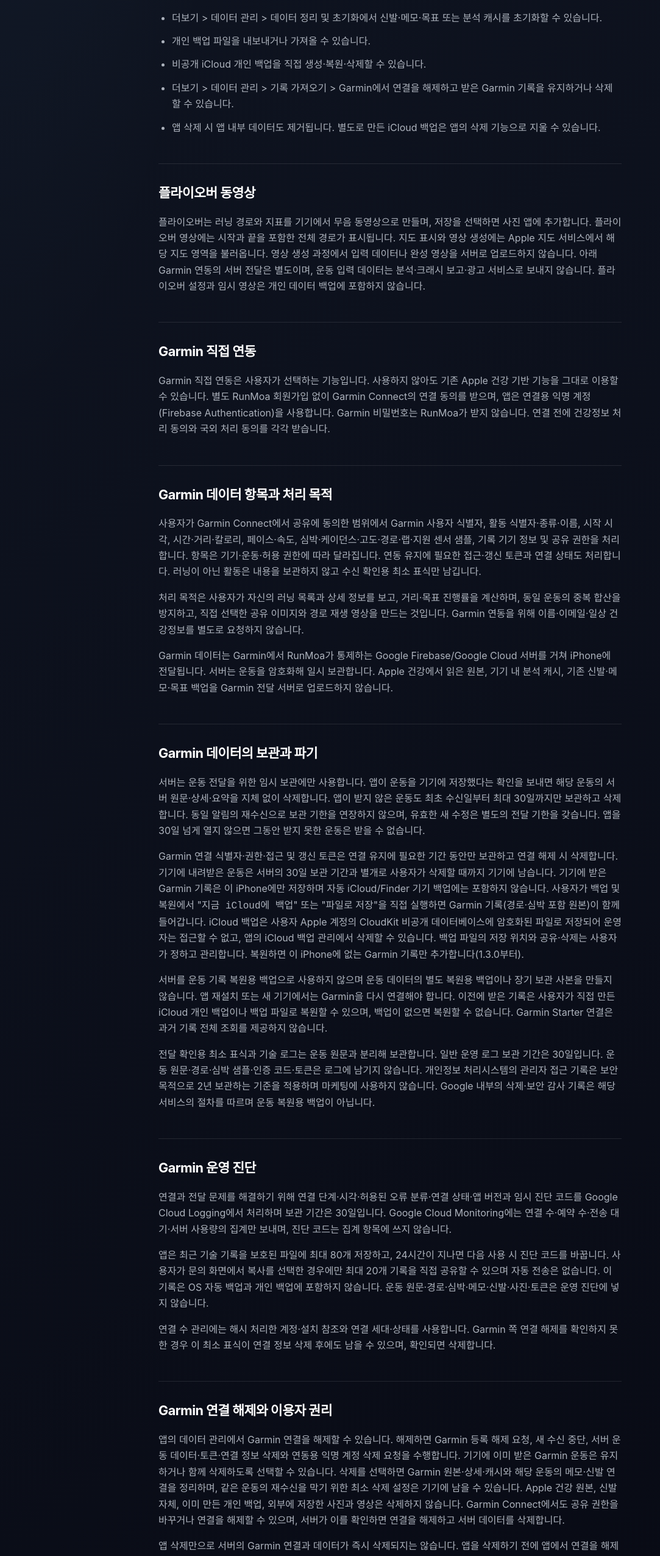
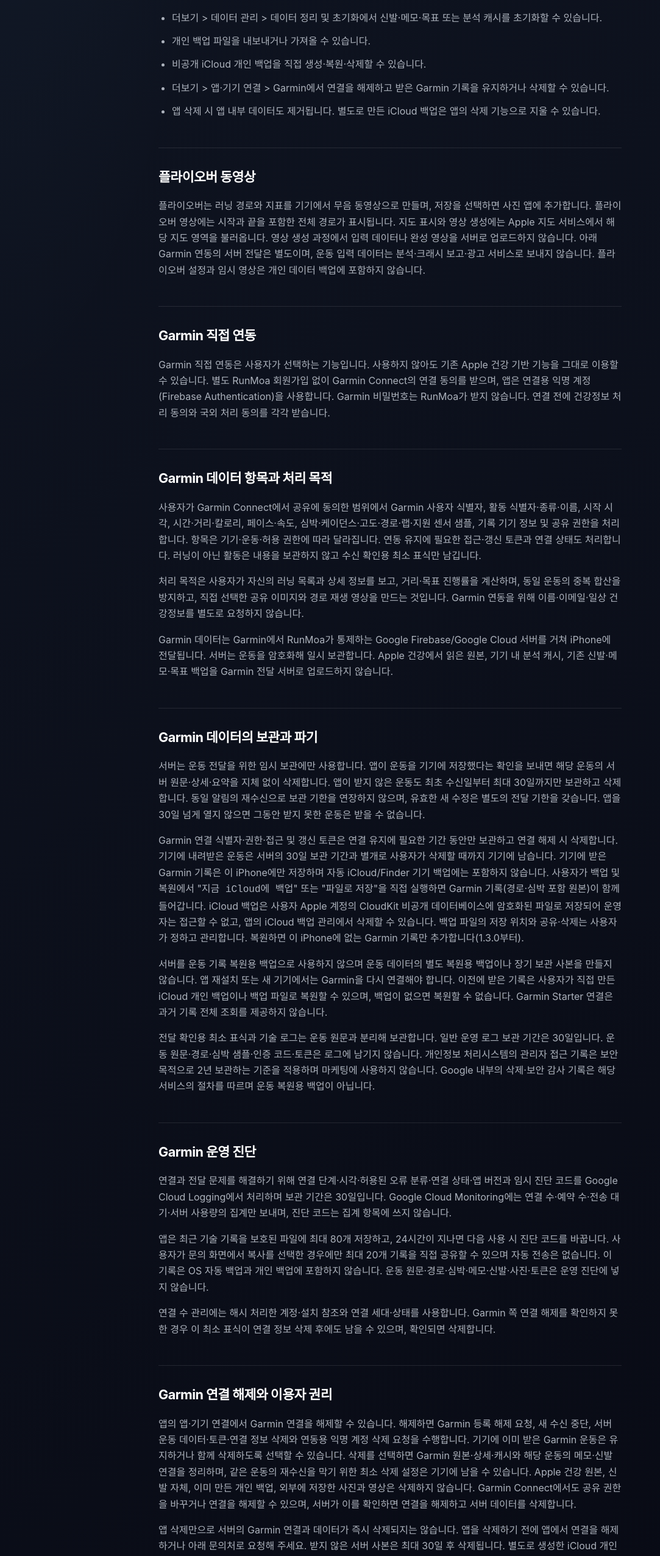
Before and after one commit to shnoah/runmoa, a plain HTML site: page ko/privacy/index.html in a window 1280 px wide. Shown: the part 3320-5872 px from the top of the page at 61% size, without its empty margins (0-1083 px from the left). Drawn offline with Linux system fonts and the light colour scheme.

Commit message:
Correct Garmin privacy navigation in both languages [Codex]
Work performed by Codex

```diff
--- a/ko/privacy/index.html
+++ b/ko/privacy/index.html
@@ -59,7 +59,7 @@
 <li>더보기 &gt; 데이터 관리 &gt; 데이터 정리 및 초기화에서 신발·메모·목표 또는 분석 캐시를 초기화할 수 있습니다.</li>
 <li>개인 백업 파일을 내보내거나 가져올 수 있습니다.</li>
 <li>비공개 iCloud 개인 백업을 직접 생성·복원·삭제할 수 있습니다.</li>
-<li>더보기 &gt; 데이터 관리 &gt; 기록 가져오기 &gt; Garmin에서 연결을 해제하고 받은 Garmin 기록을 유지하거나 삭제할 수 있습니다.</li>
+<li>더보기 &gt; 앱·기기 연결 &gt; Garmin에서 연결을 해제하고 받은 Garmin 기록을 유지하거나 삭제할 수 있습니다.</li>
 <li>앱 삭제 시 앱 내부 데이터도 제거됩니다. 별도로 만든 iCloud 백업은 앱의 삭제 기능으로 지울 수 있습니다.</li></ul></section>
 <section class="document-section"><h2>플라이오버 동영상</h2><p>플라이오버는 러닝 경로와 지표를 기기에서 무음 동영상으로 만들며, 저장을 선택하면 사진 앱에 추가합니다. 플라이오버 영상에는 시작과 끝을 포함한 전체 경로가 표시됩니다. 지도 표시와 영상 생성에는 Apple 지도 서비스에서 해당 지도 영역을 불러옵니다. 영상 생성 과정에서 입력 데이터나 완성 영상을 서버로 업로드하지 않습니다. 아래 Garmin 연동의 서버 전달은 별도이며, 운동 입력 데이터는 분석·크래시 보고·광고 서비스로 보내지 않습니다. 플라이오버 설정과 임시 영상은 개인 데이터 백업에 포함하지 않습니다.</p></section>
 <section class="document-section" id="garmin-0"><h2>Garmin 직접 연동</h2><p>Garmin 직접 연동은 사용자가 선택하는 기능입니다. 사용하지 않아도 기존 Apple 건강 기반 기능을 그대로 이용할 수 있습니다. 별도 RunMoa 회원가입 없이 Garmin Connect의 연결 동의를 받으며, 앱은 연결용 익명 계정(Firebase Authentication)을 사용합니다. Garmin 비밀번호는 RunMoa가 받지 않습니다. 연결 전에 건강정보 처리 동의와 국외 처리 동의를 각각 받습니다.</p></section>
@@ -73,7 +73,7 @@
 <section class="document-section" id="garmin-diagnostics"><h2>Garmin 운영 진단</h2><p>연결과 전달 문제를 해결하기 위해 연결 단계·시각·허용된 오류 분류·연결 상태·앱 버전과 임시 진단 코드를 Google Cloud Logging에서 처리하며 보관 기간은 30일입니다. Google Cloud Monitoring에는 연결 수·예약 수·전송 대기·서버 사용량의 집계만 보내며, 진단 코드는 집계 항목에 쓰지 않습니다.</p>
 <p>앱은 최근 기술 기록을 보호된 파일에 최대 80개 저장하고, 24시간이 지나면 다음 사용 시 진단 코드를 바꿉니다. 사용자가 문의 화면에서 복사를 선택한 경우에만 최대 20개 기록을 직접 공유할 수 있으며 자동 전송은 없습니다. 이 기록은 OS 자동 백업과 개인 백업에 포함하지 않습니다. 운동 원문·경로·심박·메모·신발·사진·토큰은 운영 진단에 넣지 않습니다.</p>
 <p>연결 수 관리에는 해시 처리한 계정·설치 참조와 연결 세대·상태를 사용합니다. Garmin 쪽 연결 해제를 확인하지 못한 경우 이 최소 표식이 연결 정보 삭제 후에도 남을 수 있으며, 확인되면 삭제합니다.</p></section>
-<section class="document-section" id="garmin-3"><h2>Garmin 연결 해제와 이용자 권리</h2><p>앱의 데이터 관리에서 Garmin 연결을 해제할 수 있습니다. 해제하면 Garmin 등록 해제 요청, 새 수신 중단, 서버 운동 데이터·토큰·연결 정보 삭제와 연동용 익명 계정 삭제 요청을 수행합니다. 기기에 이미 받은 Garmin 운동은 유지하거나 함께 삭제하도록 선택할 수 있습니다. 삭제를 선택하면 Garmin 원본·상세·캐시와 해당 운동의 메모·신발 연결을 정리하며, 같은 운동의 재수신을 막기 위한 최소 삭제 설정은 기기에 남을 수 있습니다. Apple 건강 원본, 신발 자체, 이미 만든 개인 백업, 외부에 저장한 사진과 영상은 삭제하지 않습니다. Garmin Connect에서도 공유 권한을 바꾸거나 연결을 해제할 수 있으며, 서버가 이를 확인하면 연결을 해제하고 서버 데이터를 삭제합니다.</p>
+<section class="document-section" id="garmin-3"><h2>Garmin 연결 해제와 이용자 권리</h2><p>앱의 앱·기기 연결에서 Garmin 연결을 해제할 수 있습니다. 해제하면 Garmin 등록 해제 요청, 새 수신 중단, 서버 운동 데이터·토큰·연결 정보 삭제와 연동용 익명 계정 삭제 요청을 수행합니다. 기기에 이미 받은 Garmin 운동은 유지하거나 함께 삭제하도록 선택할 수 있습니다. 삭제를 선택하면 Garmin 원본·상세·캐시와 해당 운동의 메모·신발 연결을 정리하며, 같은 운동의 재수신을 막기 위한 최소 삭제 설정은 기기에 남을 수 있습니다. Apple 건강 원본, 신발 자체, 이미 만든 개인 백업, 외부에 저장한 사진과 영상은 삭제하지 않습니다. Garmin Connect에서도 공유 권한을 바꾸거나 연결을 해제할 수 있으며, 서버가 이를 확인하면 연결을 해제하고 서버 데이터를 삭제합니다.</p>
 <p>앱 삭제만으로 서버의 Garmin 연결과 데이터가 즉시 삭제되지는 않습니다. 앱을 삭제하기 전에 앱에서 연결을 해제하거나 아래 문의처로 요청해 주세요. 받지 않은 서버 사본은 최대 30일 후 삭제됩니다. 별도로 생성한 iCloud 개인 백업과 사용자가 사진 앱이나 다른 앱으로 내보낸 파일은 해당 위치에서 관리해야 합니다.</p>
 <p>개인정보의 열람·정정·삭제·처리정지·동의 철회 및 제공 가능한 데이터 사본을 요청하려면 <a href="mailto:pnr.run.apps@gmail.com">pnr.run.apps@gmail.com</a>으로 연락할 수 있습니다. 요청자 본인임을 확인하는 데 필요한 최소한의 정보만 확인하며, Garmin 비밀번호·인증 토큰·전체 운동 파일을 이메일로 보내도록 요구하지 않습니다. 법정대리인이나 적법한 대리인을 통한 요청도 관련 절차에 따라 처리합니다.</p>
 <p>Garmin 원본의 정정은 Garmin Connect에서 처리해야 할 수 있습니다. RunMoa는 원본 제공자에게 없는 수정 기능을 약속하지 않으며, 자체 보유 데이터의 정정·삭제 가능 범위와 제한 사유를 안내합니다. 법령상 제한이 없는 요청은 지체 없이 처리하고 결과를 안내합니다.</p></section>
```
